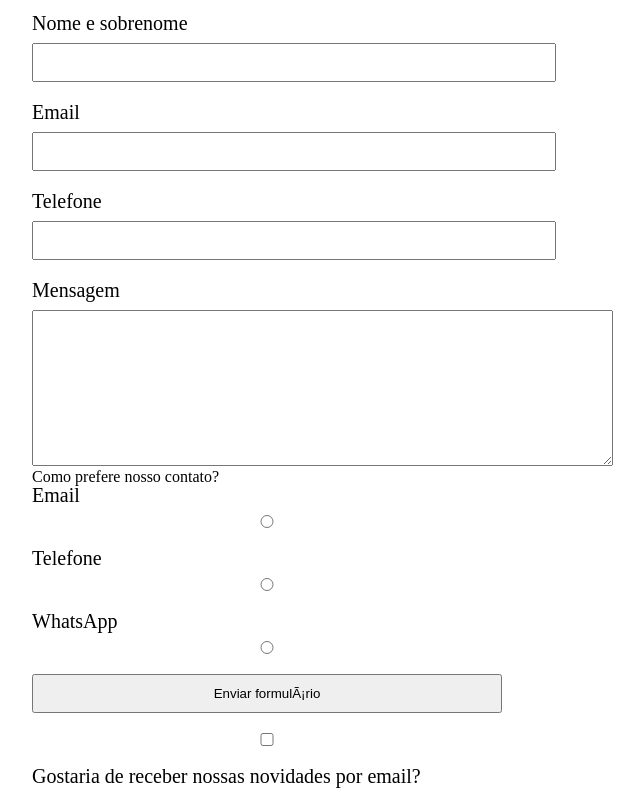
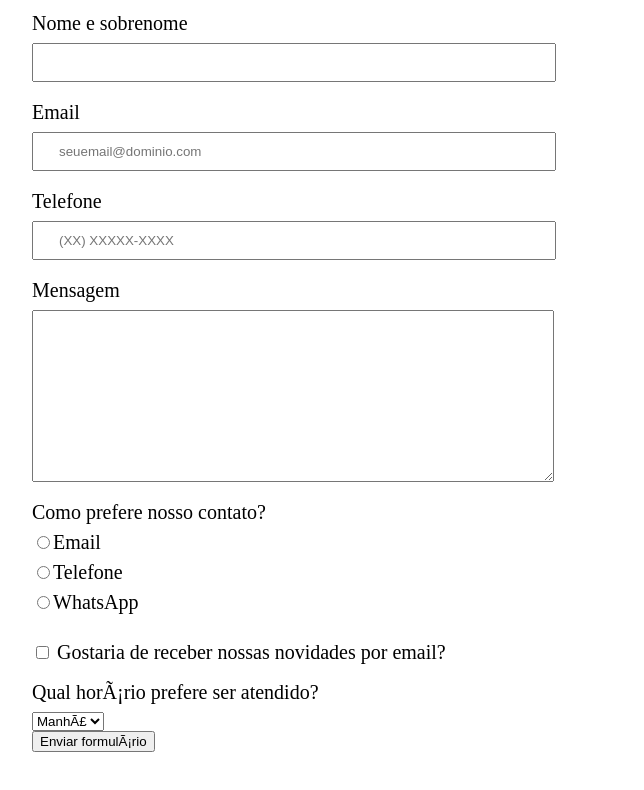
Before and after one commit to gabbriellanna/alura-formacao-frontend, a plain HTML site: page curso 1/contact.html in a window 1280 px wide. Shown: the part 280-1070 px from the top of the page, without its empty margins (138-782 px from the left). Drawn offline with Linux system fonts and the light colour scheme.

Commit message:
Melhora a semântica do HTML

```diff
--- a/curso 1/contact.html
+++ b/curso 1/contact.html
@@ -13,7 +13,7 @@
 
     <header>
         <div class="box">
-            <h1><img src="logo.png"></h1>
+            <h1><img src="logo.png" alt="Logo da Barbearia Alura"></h1>
             <nav>
                 <ul>
                     <li><a href="index.html">Home</a></li>
@@ -28,42 +28,52 @@
             <!--Tag específica para forms. -->
             <label for="name">Nome e sobrenome </label>
             <!-- label for significa que ele é o label para o id name-->
-            <input type="text" id="name">
-            <!--normalmente é único e possui apenas uma entrada, por isso usamos ID-->
+            <input type="text" id="name" class="default-input" required>
+            <!--colocamos a palavra reservada required para obrigar o usuário a preencher o campo-->
+            <!--o input normalmente é único e possui apenas uma entrada, por isso usamos ID-->
 
             <label for="email">Email</label>
-            <input type="text" id="email">
+            <input type="email" id="email" class="default-input" required placeholder="seuemail@dominio.com">
 
             <label for="phoneNumber">Telefone</label>
-            <input type="text" id="phoneNumber">
-
+            <input type="tel" id="phoneNumber" class="default-input" required placeholder="(XX) XXXXX-XXXX">
+            <!--placeholder dá a sugestão pro usuário de como o formulário deve ser preenchido-->
             <label for="message">Mensagem</label>
-            <textarea cols="70" rows="10" id="message">
+            <textarea cols="70" rows="10" id="message" class="default-input">
             </textarea>
             <!--quantidades: cols - colunas, rows - linhas-->
             <!--tag que cria uma caixa de texto-->
-            <div>
-                <p>Como prefere nosso contato?</p>
-                <label for="radioEmail">Email</label>
-                <input type="radio" name="contact" value="email" id="radioEmail">
+            <fieldset>
+                <!--agrupa infos de formulario-->
+                <!--tag legend é o titulo do formulário, não se usa p-->
+                <legend>Como prefere nosso contato?</legend>
+                <label for="radioEmail"><input type="radio" name="contact" value="email" id="radioEmail">Email</label>
                 <!--cria alternativas pro usuário marcar-->
                 <!--atributo name faz com que apenas uma opção seja marcada-->
-                <label for="radioPhone">Telefone</label>
-                <input type="radio" name="contact" value="telefone" id="radioPhone">
+                <label for="radioPhone"><input type="radio" name="contact" value="telefone" id="radioPhone">Telefone</label>
+                <label for="radioWhatsapp"><input type="radio" name="contact" value="telefone" id="radioWhatsapp">WhatsApp</label>
+            </fieldset>
+            <label class="checkbox"> <input type ="checkbox"> Gostaria de receber nossas novidades por email?</label>
 
-                <label for="radioWhatsapp">WhatsApp</label>
-                <input type="radio" name="contact" value="telefone" id="radioWhatsapp">
+            <fieldset>
+                <legend>Qual horário prefere ser atendido?</legend>
+                <select>
+                <!--tag pra criar um formulario parecido com menu dropdown. atenção menudropdown =/= da tag select-->
+                <option>Manhã</option>
+                <option>Tarde</option>
+                <option>Noite</option>
+                <!--Tags option criam as opções que o usuário deve clicar-->
+            </select>
+            </fieldset>
+            <input type="submit" value="Enviar formulário">
+            <!--o "valor" força a deixar o texto do input como "enviar formulario" -->
+            <!--aparece o botão enviar-->
 
-                <input type="submit" value="Enviar formulário">
-                <!--o "valor" força a deixar o texto do input como "enviar formulario" -->
-                <!--aparece o botão enviar-->
-            </div>
-            <label> <input type ="checkbox"> Gostaria de receber nossas novidades por email?</label>
         </form>
     </main>
 
     <footer>
-        <img src="logo-branco.png">
+        <img src="logo-branco.png" alt="Logo da Barbearia Alura">
         <p class="copyright"> &copy; Copyright Barbearia Alura - 2021</p>
         <!--pra ver caracteres especiais, consultar o site unicode -->
 
--- a/curso 1/style.css
+++ b/curso 1/style.css
@@ -107,15 +107,20 @@ form {
     margin: 40px 0;
 }
 
-form label {
+form label,
+form legend {
     display: block;
     font-size: 20px;
     margin: 0 0 10px;
 }
 
-form input {
+.default-input {
     display: block;
     margin: 0 0 20px;
     padding: 10px 25px;
     width: 50%;
 }
+
+.checkbox {
+    margin: 20px 0;
+}
```
